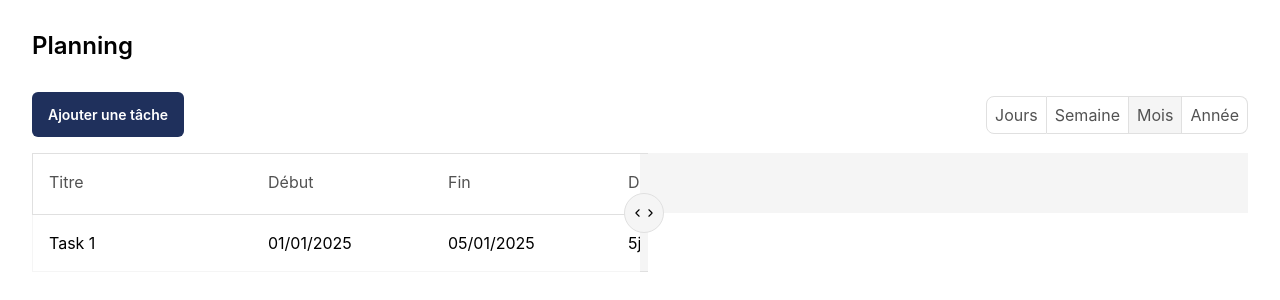
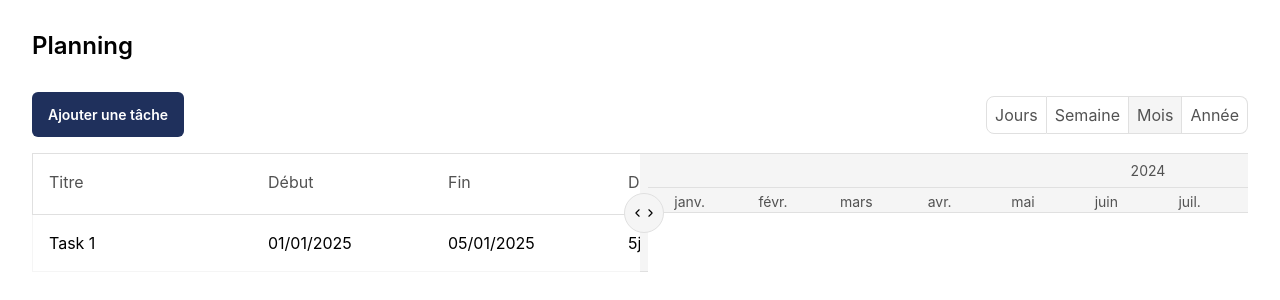
Before and after one commit to Joeil92/React-gantt, a React (Vite) app: page / in a window 1280 px wide. Both pictures are taken after a click on the button "Mois". Shown: the top 300 px of the page. Built offline with nearby package versions, Linux system fonts and the light colour scheme.

Commit message:
Add month view to char gantt

```diff
--- a/src/widgets/gantt-chart/Gantt-chart.tsx
+++ b/src/widgets/gantt-chart/Gantt-chart.tsx
@@ -28,11 +28,14 @@ import type { ViewGantt } from '../../features/gantt/toolbar/toolbar.types'
 import {
   addMonths,
   addWeeks,
+  addYears,
   eachDayOfInterval,
   eachMonthOfInterval,
   eachWeekOfInterval,
+  eachYearOfInterval,
   endOfMonth,
   endOfWeek,
+  endOfYear,
   formatDate,
   isToday,
   isWeekend,
@@ -40,6 +43,7 @@ import {
   min,
   subMonths,
   subWeeks,
+  subYears,
 } from 'date-fns'
 import clsx from 'clsx'
 
@@ -57,7 +61,30 @@ function BaseGanttChart(props: GanttChartProps) {
   const [headers, setHeaders] = useState(props.headers)
   const [viewGantt, setViewGantt] = useState<ViewGantt>('day')
 
-  const headerSize = { height: 60, width: 250 }
+  const headerSize = useMemo(() => {
+    let height = 60
+    let width = 250
+    switch (viewGantt) {
+      case 'week':
+        height = 60
+        width = 250
+        break
+      case 'month':
+        height = 60
+        width = 1000
+        break
+      case 'year':
+        height = 60
+        width = 250
+        break
+      default:
+        height = 60
+        width = 250
+        break
+    }
+
+    return { height: height, width: width }
+  }, [viewGantt])
 
   return (
     <div>
@@ -259,6 +286,13 @@ export function ChartGantt({ headerSize, tasks, viewGantt }: ChartGanttProps) {
             maxDate={maxDate}
           />
         )}
+        {viewGantt === 'month' && (
+          <MonthView
+            width={headerSize.width}
+            minDate={minDate}
+            maxDate={maxDate}
+          />
+        )}
       </div>
     </div>
   )
@@ -352,6 +386,48 @@ function WeekView({ width, minDate, maxDate }: HeaderViewsProps) {
   )
 }
 
+function MonthView({ width, minDate, maxDate }: HeaderViewsProps) {
+  const years = useMemo(
+    () =>
+      eachYearOfInterval({
+        start: subYears(minDate, 1),
+        end: addYears(maxDate, 4),
+      }),
+    [minDate, maxDate]
+  )
+
+  return (
+    <div className="flex h-full items-center">
+      {years.map((year) => {
+        const months = eachMonthOfInterval({
+          start: year,
+          end: endOfYear(year),
+        })
+        const monthWidth = width / months.length
+
+        return (
+          <div key={year.getTime()} className="flex h-full flex-col">
+            <HeaderView date={year} format="yyyy" />
+            <div className="border-grey-200 flex items-center border-e border-b">
+              {months.map((month) => (
+                <span
+                  key={month.getTime()}
+                  className={clsx(
+                    'border-grey-200 flex-1 px-1.5 pt-1 text-center text-sm'
+                  )}
+                  style={{ width: monthWidth }}
+                >
+                  {formatDate(month, 'MMM')}
+                </span>
+              ))}
+            </div>
+          </div>
+        )
+      })}
+    </div>
+  )
+}
+
 type HeaderViewProps = {
   date: Date
   format: string
```
